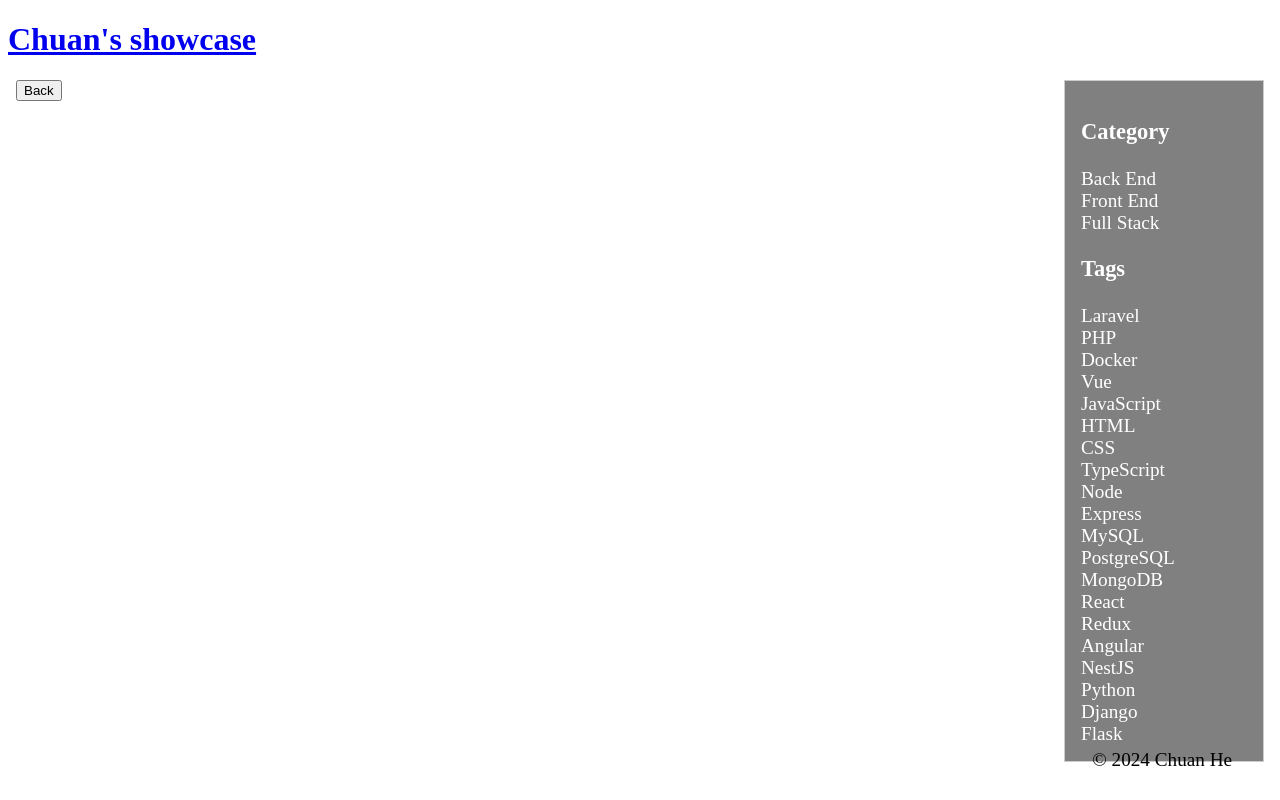
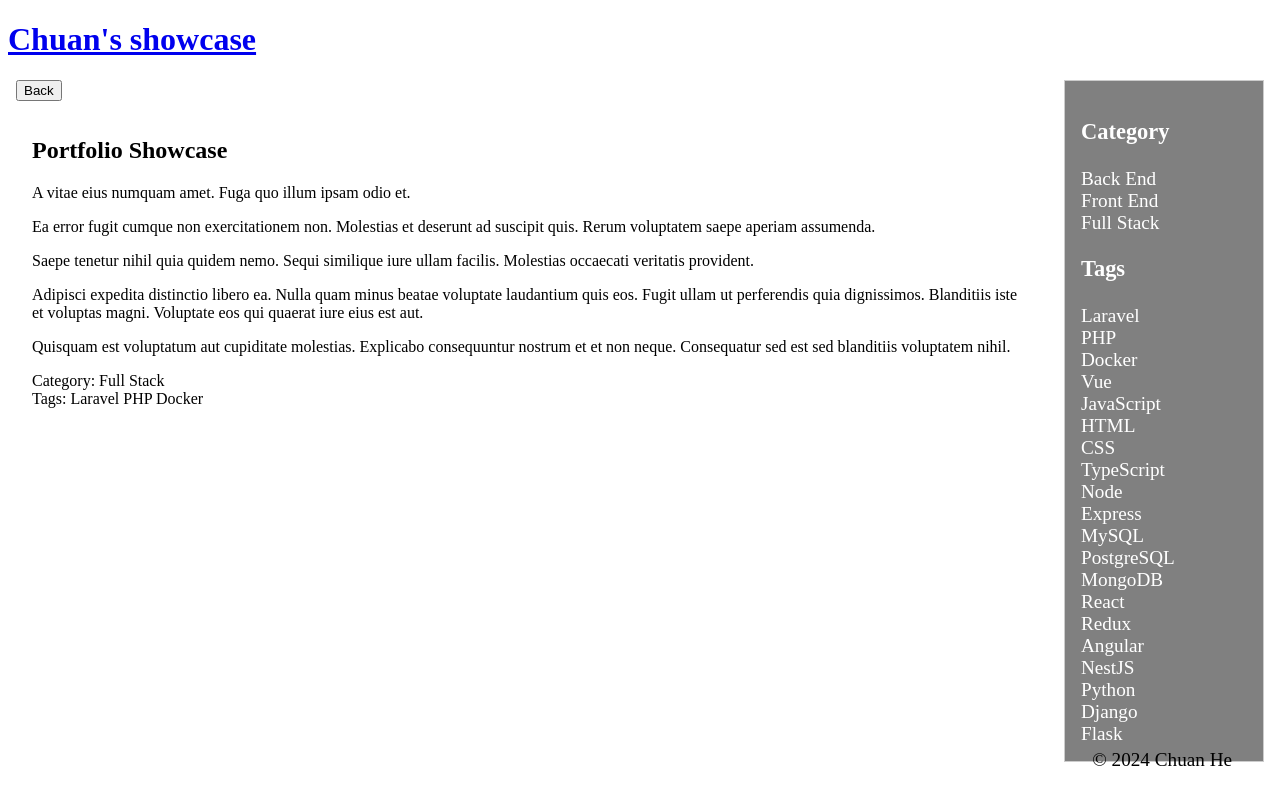
Before and after one commit to fantasyLink0222/SSD2900-A01---Angular-Portfolio-Homepage, an Angular app in the folder Augular-Portfolio/: page /projects/1 in a window 1280 px wide. Built offline with nearby package versions, Linux system fonts and the light colour scheme.

Commit message:
project-card restored

```diff
--- a/Augular-Portfolio/src/app/app.component.ts
+++ b/Augular-Portfolio/src/app/app.component.ts
@@ -39,9 +39,6 @@ export class AppComponent {
   footer = "© 2024 Chuan He";
   author = "Chuan He";
 
-  public categories = CATEGORIES;
-  public projects = PROJECTS;
-  public tags = TAGS;
 
   categoryFilter: Category | undefined;
   tagFilter: Tag | undefined;
--- a/Augular-Portfolio/src/app/components/project/project.component.html
+++ b/Augular-Portfolio/src/app/components/project/project.component.html
@@ -5,13 +5,13 @@
     <section class="project-card">
 
       <div>
-        <h2>{{ project?.title}}</h2>
-        <div>{{ project?.excerpt }}</div>
-        <div>{{ project?.body }}</div>
+        <h2>{{ project.title}}</h2>
+        <div>{{ project.excerpt }}</div>
+        <div [innerHTML]="project.body">{{ project.body }}</div>
       </div>
 
-      <div *ngIf="project?.category">
-        Category: <span>{{ project?.category?.name }}</span>
+      <div *ngIf="project.category">
+        Category: <span>{{ project.category.name }}</span>
       </div>
       <div *ngIf="project?.tags?.length">
         Tags:
--- a/Augular-Portfolio/src/app/components/project/project.component.ts
+++ b/Augular-Portfolio/src/app/components/project/project.component.ts
@@ -16,14 +16,14 @@ import { Project } from "../../models/project";
 })
 
 export class ProjectComponent {
-  project: Project | undefined;
+
 
   constructor(
     private route: ActivatedRoute,
     private projectService: ProjectService,
     private location: Location
   ) {}
-
+  project!: Project;
   ngOnInit(): void {
 
     this.getProject();
@@ -31,7 +31,18 @@ export class ProjectComponent {
 
   getProject(): void {
     const id = Number(this.route.snapshot.paramMap.get("id"));
-    this.projectService.getProject(id)
+    console.log("project id", id);
+    this.projectService.getProject(id).subscribe((project) => {
+      if (project) {
+        this.project = project;
+      }
+      else
+      {
+        console.log("No project found");
+      }
+      console.log("project", this.project);
+    }
+    );
   }
 
   goBack(): void {
--- a/Augular-Portfolio/src/app/services/project.service.ts
+++ b/Augular-Portfolio/src/app/services/project.service.ts
@@ -17,9 +17,11 @@ export class ProjectService {
       const projects = of(PROJECTS);
       return projects;
     }
-    getProject(id: number): Project {
-      return PROJECTS.find((project) => project.id === id)!;
+    getProject(id: number): Observable<Project | null> {
+        const project = PROJECTS.find(project => project.id === id);
+        return of(project !== undefined ? project : null);
     }
+
     getProjectsByCategory(slug: string): Observable<Project[]> {
       const projects = PROJECTS.filter(
         (project) => project.category?.slug === slug
```
Also changed, not shown: 1 other file (tests, documents, lock files or other folders).
